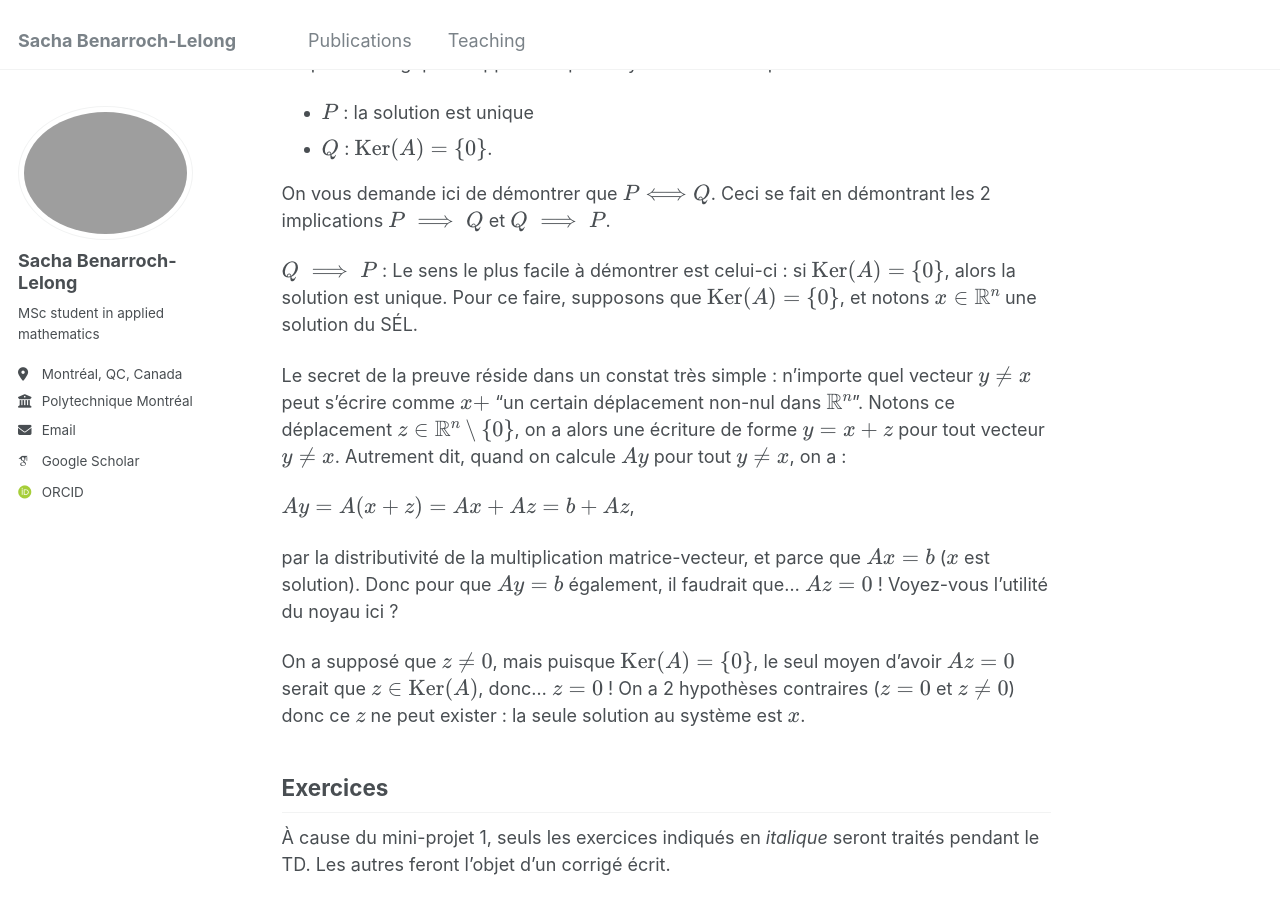
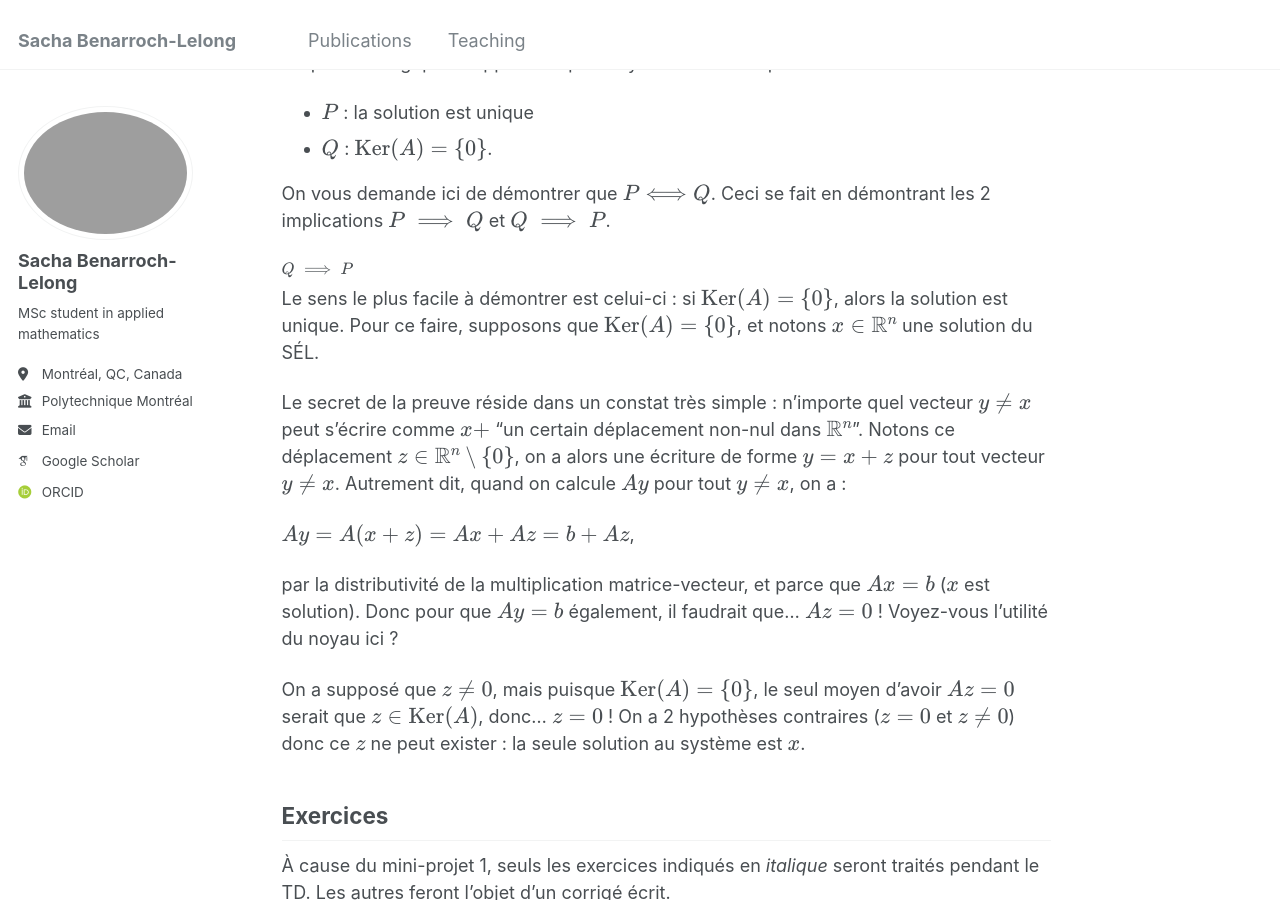
Before and after one commit to sblelong/sblelong.github.io, a Jekyll site: the page built from _teaching/mth1008/td2.md, in a window 1280 px wide and 900 px high, scrolled down 397 px. Built offline with Jekyll 4.4.1, drawn with Linux system fonts in a browser that asks for light colours; some web fonts are replaced.

Commit message:
fix latex

```diff
--- a/_teaching/mth1008/td2.md
+++ b/_teaching/mth1008/td2.md
@@ -15,7 +15,9 @@ Un point de logique : supposons que le système soit compatible et notons
 
 On vous demande ici de démontrer que \\(P\Longleftrightarrow Q\\). Ceci se fait en démontrant les 2 implications \\(P\implies Q\\) et \\(Q\implies P\\).
 
-***\\(Q\implies P\\)*** : Le sens le plus facile à démontrer est celui-ci : si \\(\mathrm{Ker}(A)=\\{0\\}\\), alors la solution est unique. Pour ce faire, supposons que \\(\mathrm{Ker}(A)=\\{0\\}\\), et notons \\(x\in\mathbb{R}^n\\) une solution du SÉL.
+#### \\(Q\implies P\\)
+
+Le sens le plus facile à démontrer est celui-ci : si \\(\mathrm{Ker}(A)=\\{0\\}\\), alors la solution est unique. Pour ce faire, supposons que \\(\mathrm{Ker}(A)=\\{0\\}\\), et notons \\(x\in\mathbb{R}^n\\) une solution du SÉL.
 
 Le secret de la preuve réside dans un constat très simple : n'importe quel vecteur \\(y\neq x\\) peut s'écrire comme \\(x +\\) "un certain déplacement non-nul dans \\(\mathbb{R}^n\\)". Notons ce déplacement \\(z\in\mathbb{R}^n\setminus\\{0\\}\\), on a alors une écriture de forme \\(y=x+z\\) pour tout vecteur \\(y\neq x\\). Autrement dit, quand on calcule \\(Ay\\) pour tout \\(y\neq x\\), on a :
 
```
